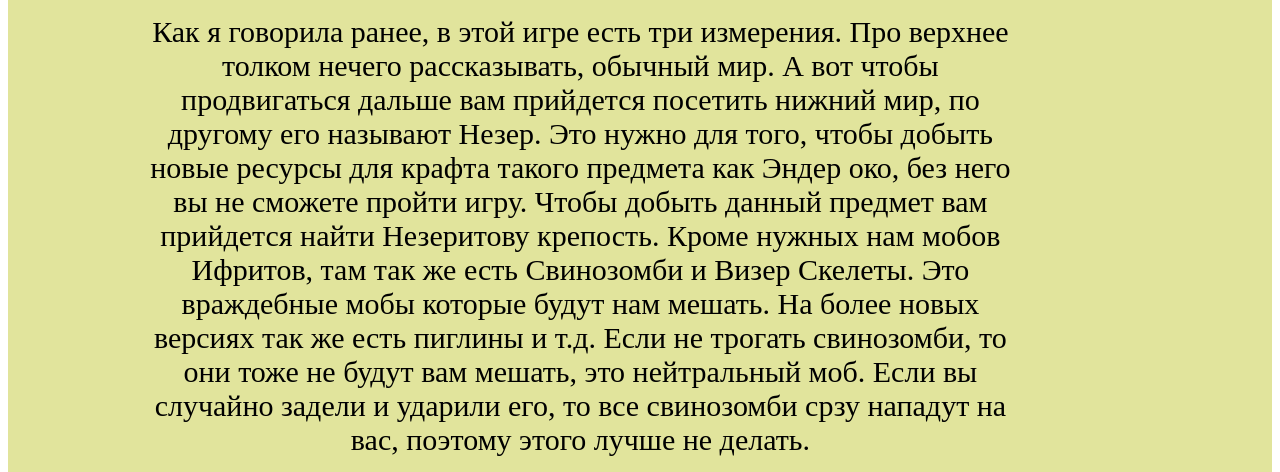
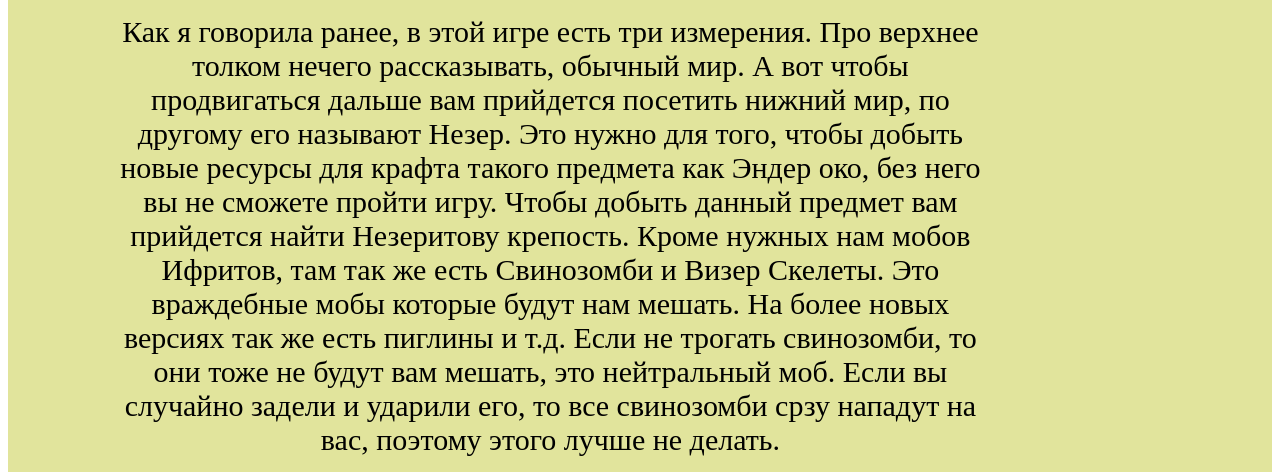
Before and after one commit to MegaNagibator/cyper224, a plain HTML site: page index.html in a window 1280 px wide. Shown: the part 2950-3422 px from the top of the page. Drawn offline with Linux system fonts and the light colour scheme; grey boxes are pictures that could not be loaded.

Commit message:
Update style.css

```diff
--- a/style.css
+++ b/style.css
@@ -55,7 +55,7 @@ footer {
 .p1 {
     font-size: 30px;
     text-align: center;
-    margin: 17px 130px 17px 130px;
+    margin: 17px 100px 17px 100px;
     width: 70%;
 }
 .wither {
```
